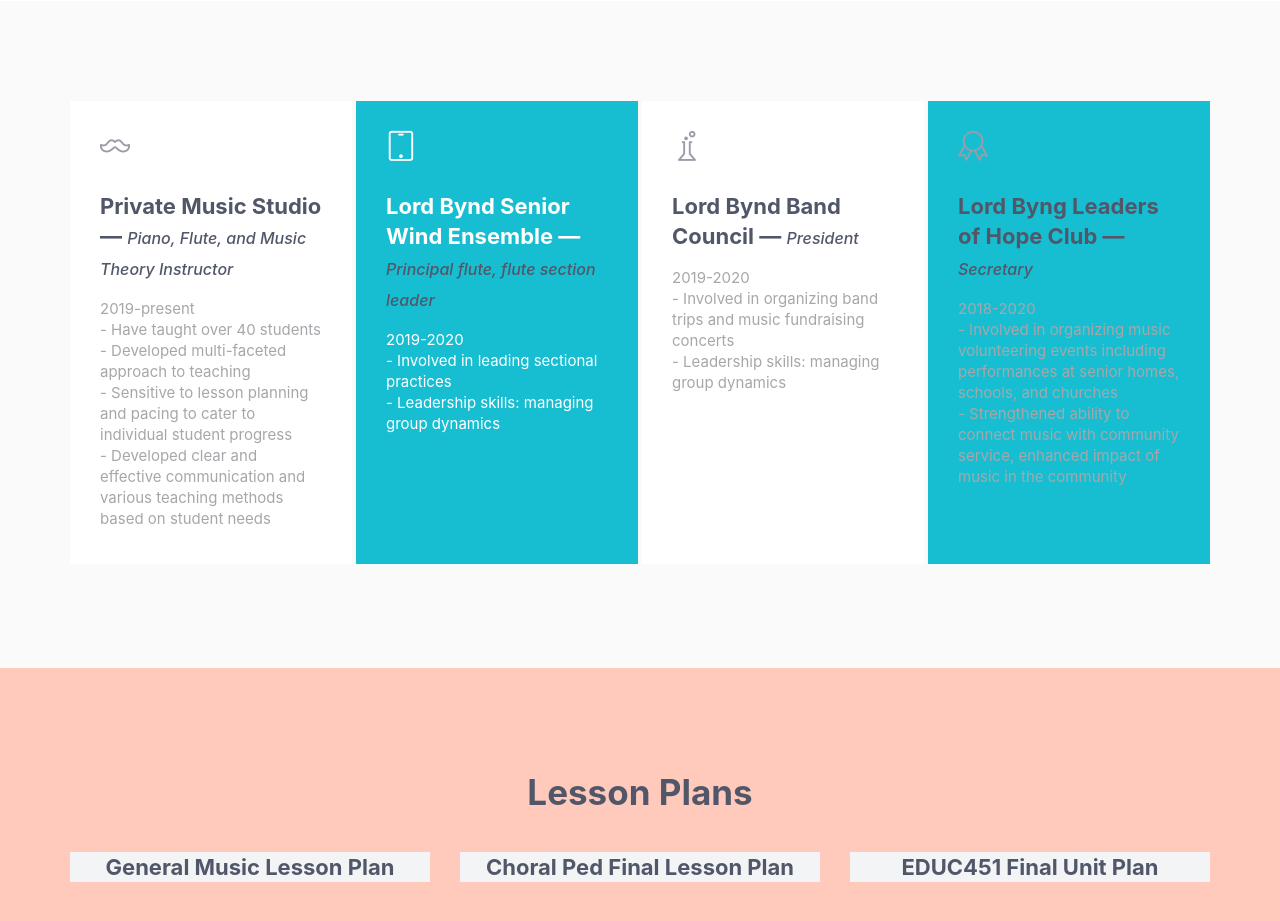
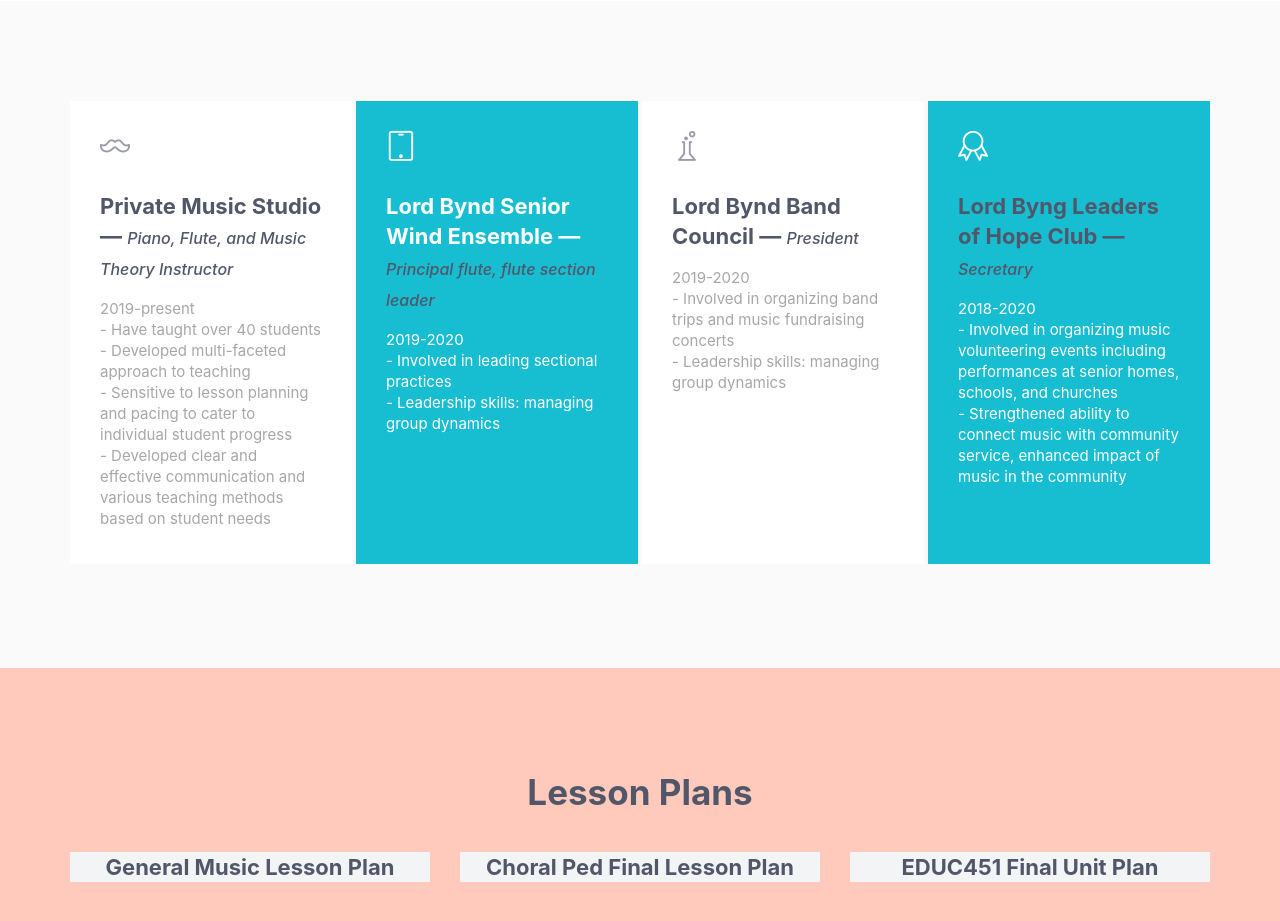
Before and after one commit to WellesleyKerr/Portfolio, a plain HTML site: page index.html in a window 1280 px wide. Shown: the part 1520-2441 px from the top of the page. Drawn offline with Linux system fonts and the light colour scheme.

Commit message:
Update index.html

```diff
--- a/index.html
+++ b/index.html
@@ -60,10 +60,10 @@ Language)
 
 			<div class="col-md-3 col-sm-6">
 			  <div data-height="height" class="service bg-color-base">
-				<div class="service-element"><i class="service-icon icon-badge"></i></div>
+				<div class="service-element"><i class="service-icon icon-badge color-white"></i></div>
 				<div class="service-info">
 				  <h3>Lord Byng Leaders of Hope Club — <em>Secretary</em></h3>
-				  <p class="margin-b-5">
+				  <p class="color-white margin-b-5">
 					2018-2020<br>
 					- Involved in organizing music volunteering events including performances at senior homes, schools, and churches<br>
 					- Strengthened ability to connect music with community service, enhanced impact of music in the community
```
